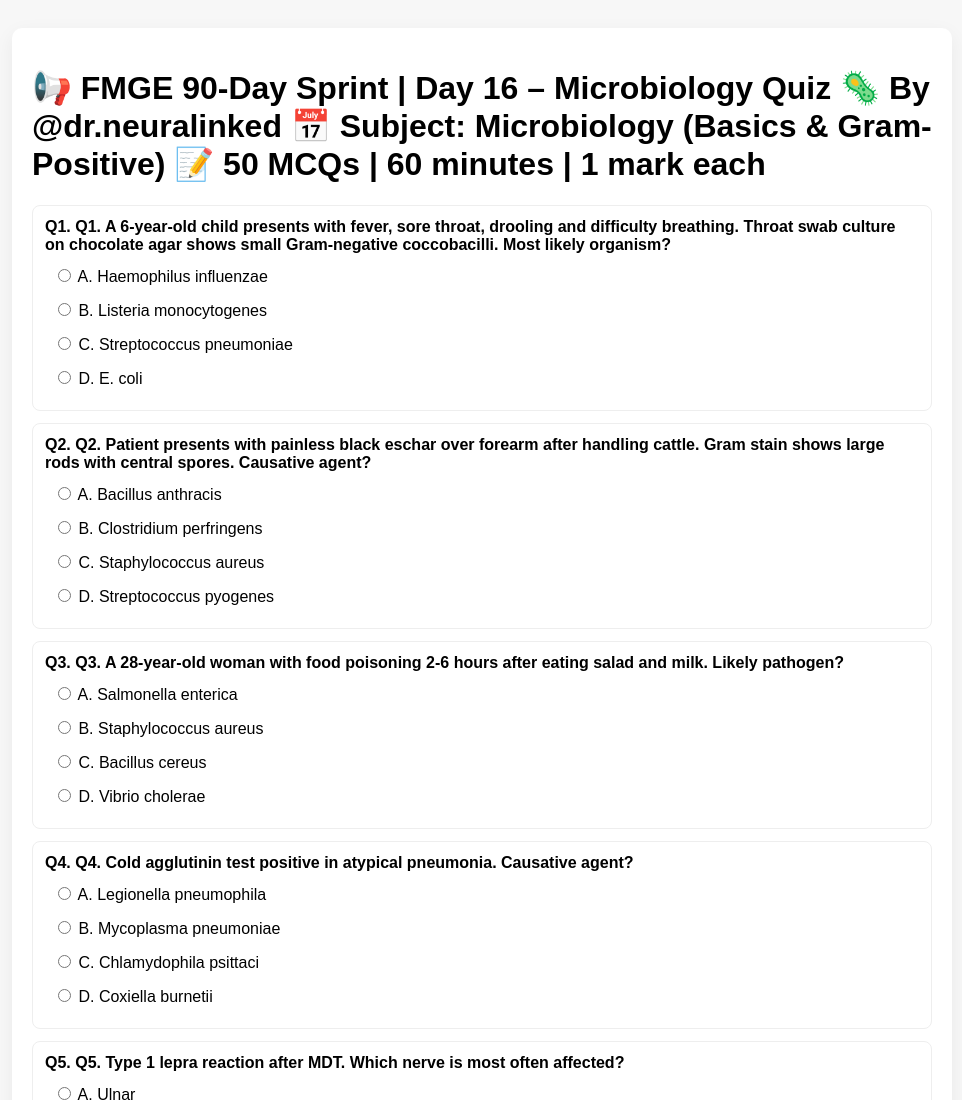
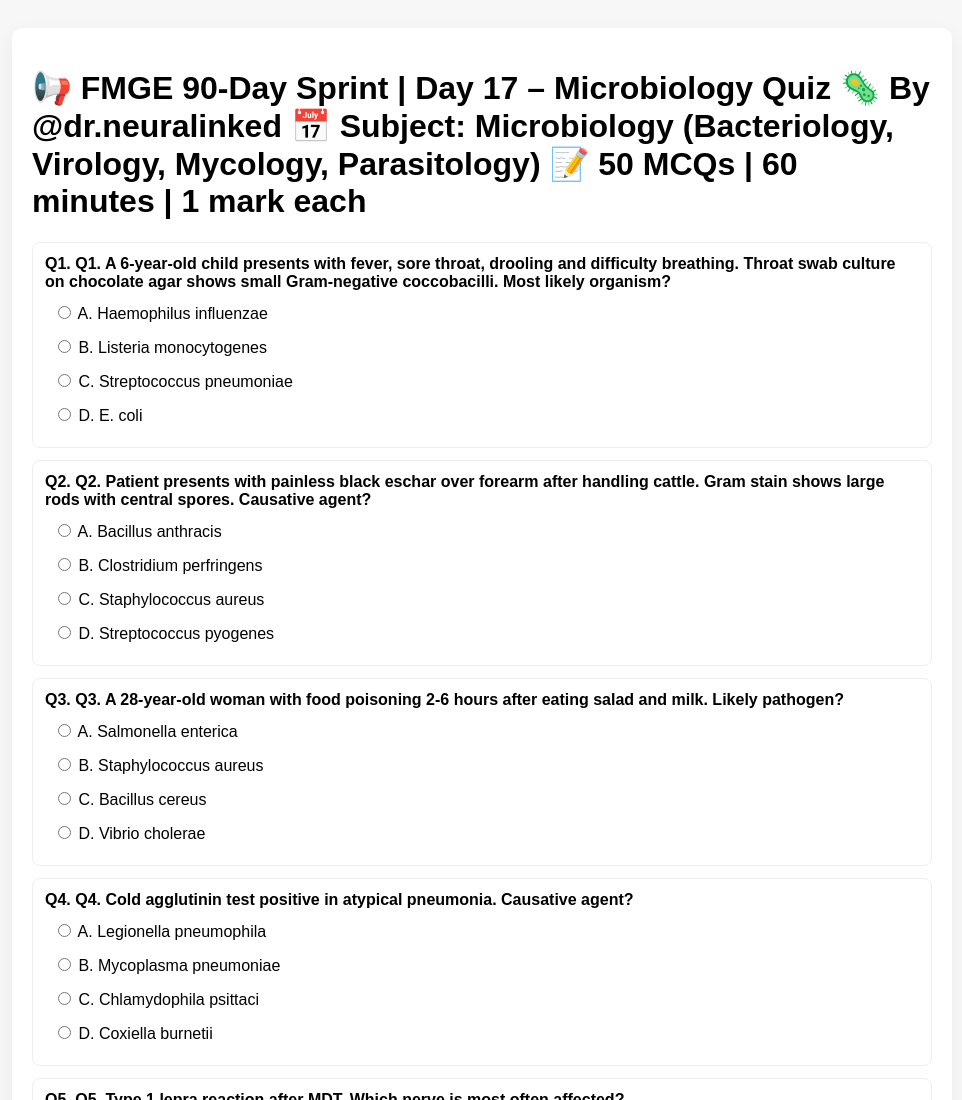
Before and after one commit to dr-neuralinked/quiz, a plain HTML site: page index.html in a window 1280 px wide. Shown: the top 1100 px of the page, without its empty margins (158-1120 px from the left). Drawn offline with Linux system fonts and the light colour scheme.

Commit message:
Update index.html

```diff
--- a/index.html
+++ b/index.html
@@ -20,10 +20,10 @@ body { font-family: Arial, sans-serif; padding: 20px; background: #f7f7f7; }
 </head>
 <body>
 <div class="container">
-<h1>📢 FMGE 90-Day Sprint | Day 16 – Microbiology Quiz 🦠
+<h1>📢 FMGE 90-Day Sprint | Day 17 – Microbiology Quiz 🦠
 By @dr.neuralinked
 
-📅 Subject: Microbiology (Basics & Gram-Positive)
+📅 Subject: Microbiology (Bacteriology, Virology, Mycology, Parasitology)
 📝 50 MCQs | 60 minutes | 1 mark each
 
 </h1>
```
